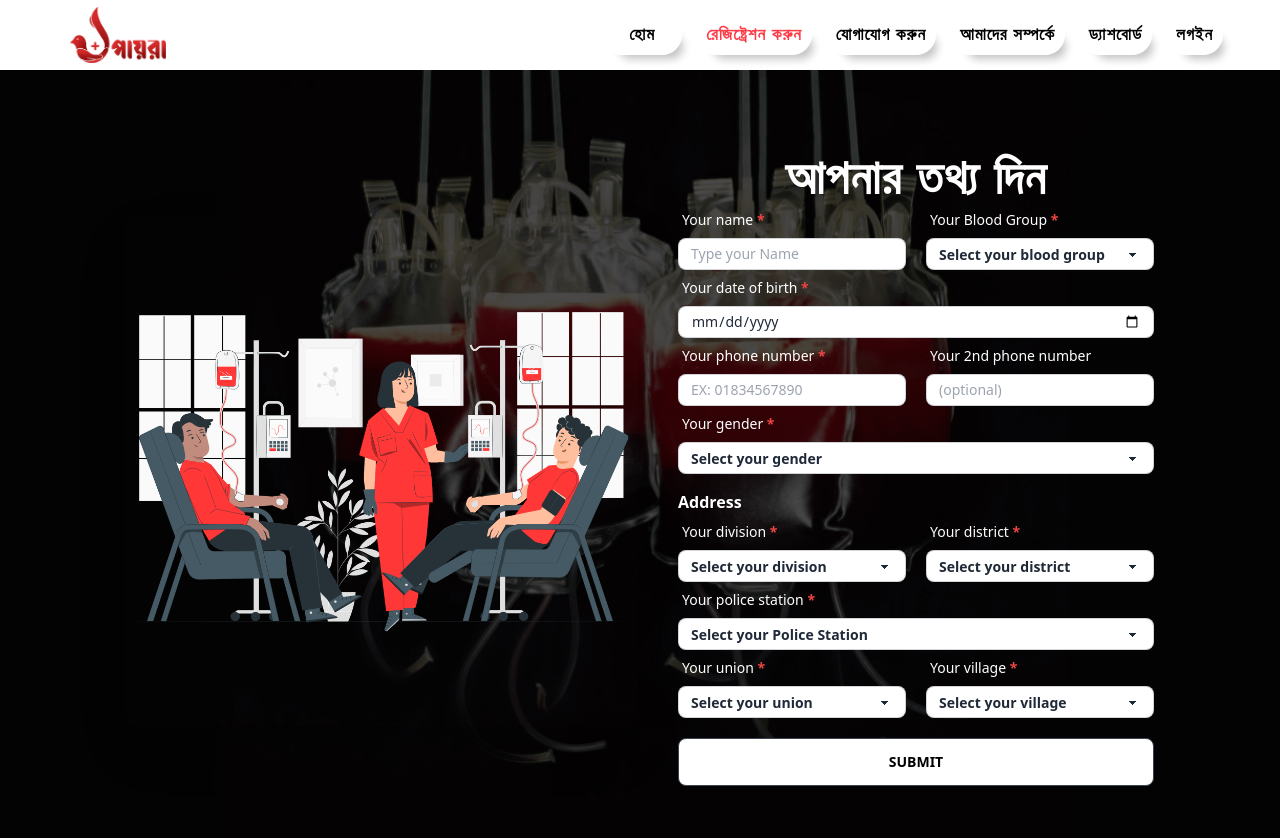
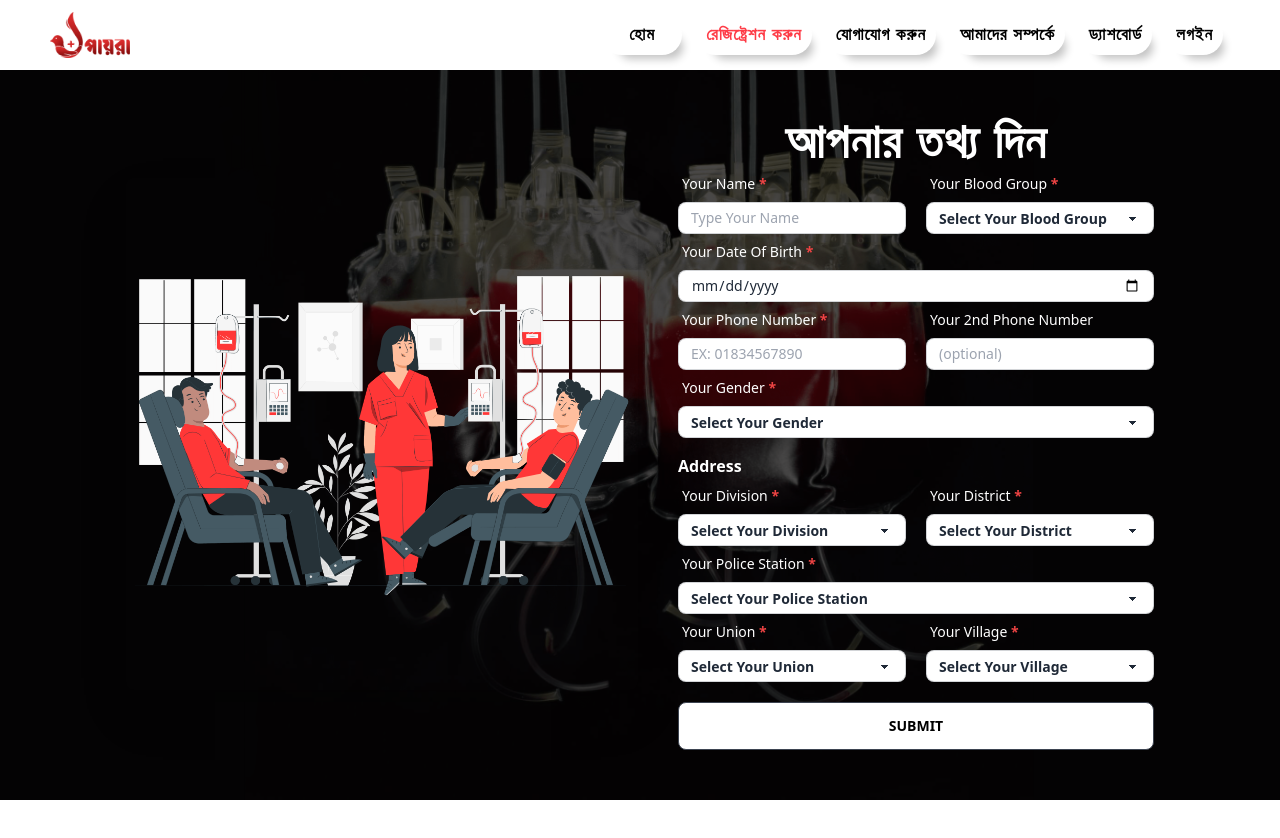
Before and after one commit to iamshakil19/payra-client, a React (Create React App) app: page /donorRegistration in a window 1280 px wide. Shown: the top 838 px of the page. After the commit the page ends 800 px from the top, so only its background shows below. Built offline with nearby package versions, Linux system fonts and the light colour scheme; a web font is replaced by a local one.

Commit message:
firebase setup complete

```diff
--- a/package.json
+++ b/package.json
@@ -8,8 +8,10 @@
     "@testing-library/user-event": "^13.5.0",
     "aos": "^2.3.4",
     "daisyui": "^2.20.0",
+    "firebase": "^9.9.2",
     "react": "^18.2.0",
     "react-dom": "^18.2.0",
+    "react-firebase-hooks": "^5.0.3",
     "react-hot-toast": "^2.3.0",
     "react-icons": "^4.4.0",
     "react-router-dom": "^6.3.0",
--- a/src/Components/BloodDonorRegistration/BloodDonorRegistration.js
+++ b/src/Components/BloodDonorRegistration/BloodDonorRegistration.js
@@ -94,6 +94,7 @@ const BloodDonorRegistration = () => {
             toast.error("Select your union")
             return
         }
+
         else {
             setCustomUnionError({ ...customUnionError, unionError: "" })
         }
@@ -103,6 +104,7 @@ const BloodDonorRegistration = () => {
             toast.error("Select your village")
             return
         }
+
         else {
             setCustomVillageError({ ...customVillageError, villageError: "" })
         }
@@ -113,10 +115,10 @@ const BloodDonorRegistration = () => {
         event.target.reset()
     }
     return (
-        <div className='donor-registration-bg'>
+        <div className='donor-registration-bg min-h-screen'>
             <Header></Header>
 
-            <div class="hero min-h-screen">
+            <div class="hero lg:mt-8">
                 <div class="hero-content flex-col lg:flex-row">
                     <div className='lg:mr-3'>
                         <img src={donorImg} class="max-w-lg rounded-lg shadow-2xl hidden lg:block" alt='' />
@@ -128,9 +130,9 @@ const BloodDonorRegistration = () => {
                             <div className='lg:flex'>
                                 <div class="form-control w-full max-w-xs">
                                     <label class="label">
-                                        <span class="label-text text-white">Your name <span className='text-red-500 font-extrabold'>*</span></span>
+                                        <span class="label-text text-white">Your Name <span className='text-red-500 font-extrabold'>*</span></span>
                                     </label>
-                                    <input type="text" name='name' placeholder="Type your Name" class="input input-sm input-bordered w-full max-w-xs" required />
+                                    <input type="text" name='name' placeholder="Type Your Name" class="input input-sm input-bordered w-full max-w-xs" required />
                                 </div>
 
                                 <div class="form-control w-full max-w-xs lg:ml-5">
@@ -138,7 +140,7 @@ const BloodDonorRegistration = () => {
                                         <span class="label-text text-white">Your Blood Group <span className='text-red-500 font-extrabold'>*</span></span>
                                     </label>
                                     <select class="select select-bordered select-sm" name='bloodGroup'>
-                                        <option disabled selected value={"empty"}>Select your blood group</option>
+                                        <option disabled selected value={"empty"}>Select Your Blood Group</option>
                                         <option value={"o+"}>O+</option>
                                         <option value={"o-"}>O-</option>
                                         <option value={"a+"}>A+</option>
@@ -156,7 +158,7 @@ const BloodDonorRegistration = () => {
 
                             <div class="form-control w-full max-w-xs lg:max-w-full">
                                 <label class="label">
-                                    <span class="label-text text-white">Your date of birth <span className='text-red-500 font-extrabold'>*</span></span>
+                                    <span class="label-text text-white">Your Date Of Birth <span className='text-red-500 font-extrabold'>*</span></span>
                                 </label>
                                 <input type="date" name='age' placeholder="Your Age" class="input input-sm input-bordered w-full max-w-xs lg:max-w-full" required />
                             </div>
@@ -164,13 +166,13 @@ const BloodDonorRegistration = () => {
                             <div className='lg:flex'>
                                 <div class="form-control w-full max-w-xs">
                                     <label class="label">
-                                        <span class="label-text text-white">Your phone number <span className='text-red-500 font-extrabold'>*</span></span>
+                                        <span class="label-text text-white">Your Phone Number <span className='text-red-500 font-extrabold'>*</span></span>
                                     </label>
                                     <input type="number" name='number1' placeholder="EX: 01834567890" class="input input-sm input-bordered w-full max-w-xs" required />
                                 </div>
                                 <div class="form-control w-full max-w-xs lg:ml-5">
                                     <label class="label">
-                                        <span class="label-text text-white">Your 2nd phone number</span>
+                                        <span class="label-text text-white">Your 2nd Phone Number</span>
                                     </label>
                                     <input type="number" name='number2' placeholder="(optional)" class="input input-sm input-bordered w-full max-w-xs" />
                                 </div>
@@ -178,10 +180,10 @@ const BloodDonorRegistration = () => {
 
                             <div class="form-control w-full max-w-xs lg:max-w-full ">
                                 <label class="label">
-                                    <span class="label-text text-white">Your gender <span className='text-red-500 font-extrabold'>*</span></span>
+                                    <span class="label-text text-white">Your Gender <span className='text-red-500 font-extrabold'>*</span></span>
                                 </label>
                                 <select class="select select-bordered select-sm" name='gender'>
-                                    <option disabled selected value={"empty"}>Select your gender</option>
+                                    <option disabled selected value={"empty"}>Select Your Gender</option>
                                     <option value={"male"}>Male</option>
                                     <option value={"female"}>Female</option>
                                     <option value={"3rd"}>Rather not say</option>
@@ -196,11 +198,11 @@ const BloodDonorRegistration = () => {
                             <div className='lg:flex'>
                                 <div class="form-control w-full max-w-xs">
                                     <label class="label">
-                                        <span class="label-text text-white">Your division <span className='text-red-500 font-extrabold'>*</span></span>
+                                        <span class="label-text text-white">Your Division <span className='text-red-500 font-extrabold'>*</span></span>
                                     </label>
 
                                     <select class="select select-bordered select-sm" name='division'>
-                                        <option disabled selected value={"empty"}>Select your division</option>
+                                        <option disabled selected value={"empty"}>Select Your Division</option>
                                         <option value={"barisal"}>Barisal</option>
                                     </select>
                                     {
@@ -209,11 +211,11 @@ const BloodDonorRegistration = () => {
                                 </div>
                                 <div class="form-control w-full max-w-xs lg:ml-5">
                                     <label class="label">
-                                        <span class="label-text text-white">Your district <span className='text-red-500 font-extrabold'>*</span></span>
+                                        <span class="label-text text-white">Your District <span className='text-red-500 font-extrabold'>*</span></span>
                                     </label>
 
                                     <select class="select select-bordered select-sm" name='district'>
-                                        <option disabled selected value={"empty"}>Select your district</option>
+                                        <option disabled selected value={"empty"}>Select Your District</option>
                                         <option value={"barisal"}>Barisal</option>
                                     </select>
                                     {
@@ -224,11 +226,11 @@ const BloodDonorRegistration = () => {
 
                             <div class="form-control w-full max-w-xs lg:max-w-full">
                                 <label class="label">
-                                    <span class="label-text text-white">Your police station <span className='text-red-500 font-extrabold'>*</span></span>
+                                    <span class="label-text text-white">Your Police Station <span className='text-red-500 font-extrabold'>*</span></span>
                                 </label>
 
                                 <select class="select select-bordered select-sm" name='policeStation'>
-                                    <option disabled selected value={"empty"}>Select your Police Station</option>
+                                    <option disabled selected value={"empty"}>Select Your Police Station</option>
                                     <option value={"agailjhara"}>Agailjhara</option>
                                 </select>
                                 {
@@ -239,11 +241,11 @@ const BloodDonorRegistration = () => {
                             <div className='lg:flex'>
                                 <div class="form-control w-full max-w-xs">
                                     <label class="label">
-                                        <span class="label-text text-white">Your union <span className='text-red-500 font-extrabold'>*</span></span>
+                                        <span class="label-text text-white">Your Union <span className='text-red-500 font-extrabold'>*</span></span>
                                     </label>
 
                                     <select class="select select-bordered select-sm" name='union'>
-                                        <option disabled selected value={"empty"}>Select your union</option>
+                                        <option disabled selected value={"empty"}>Select Your Union</option>
                                         <option value={"bagdha"}>Bagdha</option>
                                         <option value={"bakal"}>Bakal</option>
                                         <option value={"goila"}>Goila</option>
@@ -257,11 +259,11 @@ const BloodDonorRegistration = () => {
 
                                 <div class="form-control w-full max-w-xs lg:ml-5">
                                     <label class="label">
-                                        <span class="label-text text-white">Your village <span className='text-red-500 font-extrabold'>*</span></span>
+                                        <span class="label-text text-white">Your Village <span className='text-red-500 font-extrabold'>*</span></span>
                                     </label>
 
                                     <select class="select select-bordered select-sm" name='village'>
-                                        <option disabled selected value={"empty"}>Select your village</option>
+                                        <option disabled selected value={"empty"}>Select Your Village</option>
                                         <option value={"joyrampotty"}>Joyrampotty</option>
                                         <option value={"amboula"}>Amboula</option>
                                         <option value={"bagdha"}>Bagdha</option>
--- a/src/Components/Header/Header.css
+++ b/src/Components/Header/Header.css
@@ -14,7 +14,7 @@ nav {
     display: flex;
     align-items: center;
     justify-content: space-between;
-    padding: 0px 50px 0px 70px;
+    padding: 0px 50px 0px 50px;
 }
 
 nav ul {
--- a/src/Components/Header/Header.js
+++ b/src/Components/Header/Header.js
@@ -11,7 +11,7 @@ const Header = () => {
         <div className='top-0 sticky z-50'>
             <nav>
                 <div className='logo-container'> <Link to={"/"}>
-                    <img className='w-24' src={logo} alt="" />
+                    <img className='w-20' src={logo} alt="" />
                 </Link></div>
                 <input type="checkbox" id='click' />
                 <label for="click" className='menu-btn'> <FaStream /> </label>
```
Also changed, not shown: src/Components/Login/Login.js (+14 -2 lines), src/firebase.init.js (added, +18 -0 lines), src/Resources/login.png (added), 1 other file (tests, documents, lock files or other folders).
